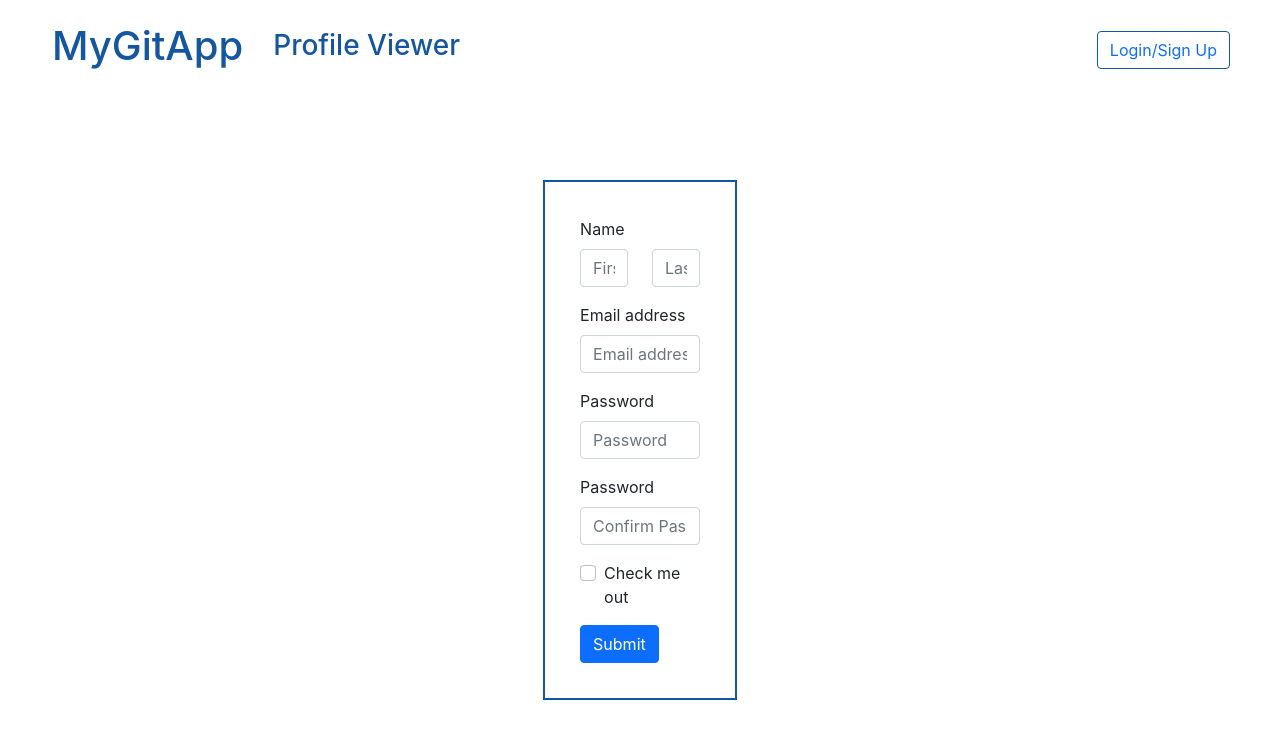
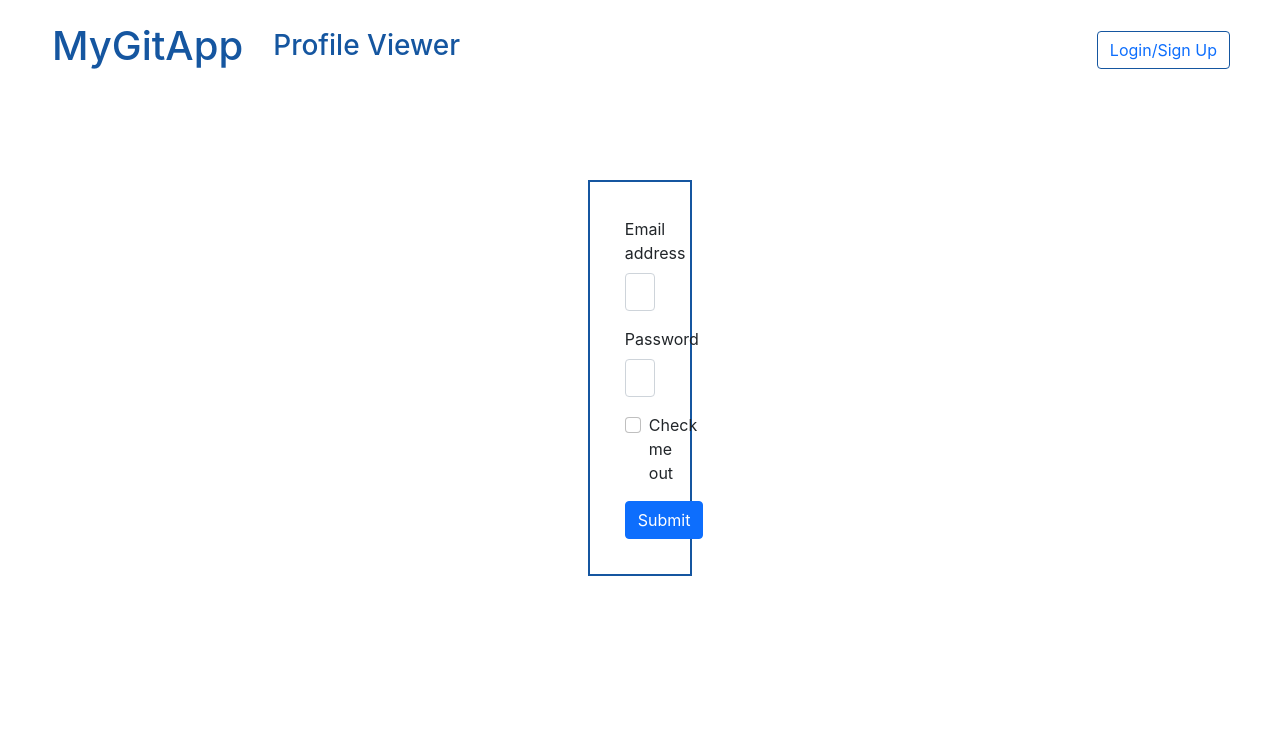
Before and after one commit to ravi771999/MyGitApp, a React (Create React App) app: page /login in a window 1280 px wide. Shown: the top 738 px of the page. Built offline with nearby package versions, Linux system fonts and the light colour scheme.

Commit message:
isRegistered state corrected

```diff
--- a/src/components/Authentication.js
+++ b/src/components/Authentication.js
@@ -7,7 +7,7 @@ export default function Authentication() {
     const [confirmPassword,setConfirmPassword]=useState("");
     const [isChecked,setIsChecked]=useState(false);
     const [isCheckedRegister,setIsCheckedRegister]=useState(false);
-    const [isRegistered,setIsRegistered]=useState(false);
+    const [isRegistered,setIsRegistered]=useState(true);
     const [validationMessage,setValidationMessage]=useState("");
 
     let handleCheck=()=>{
```
